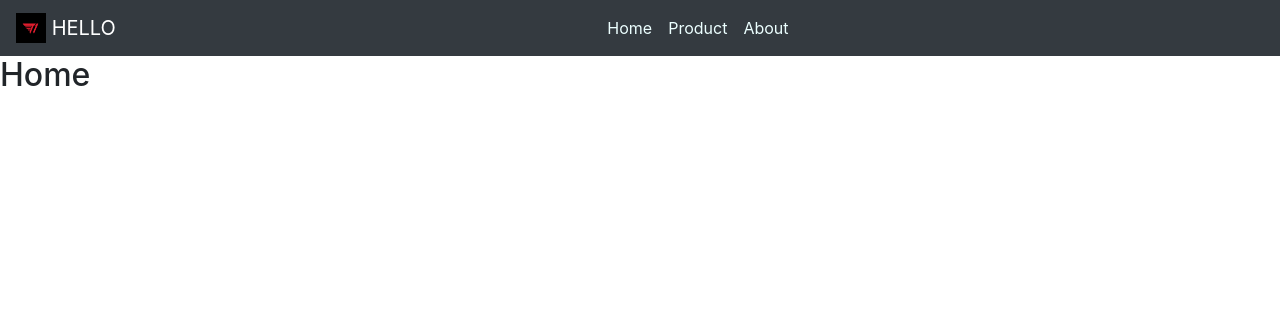
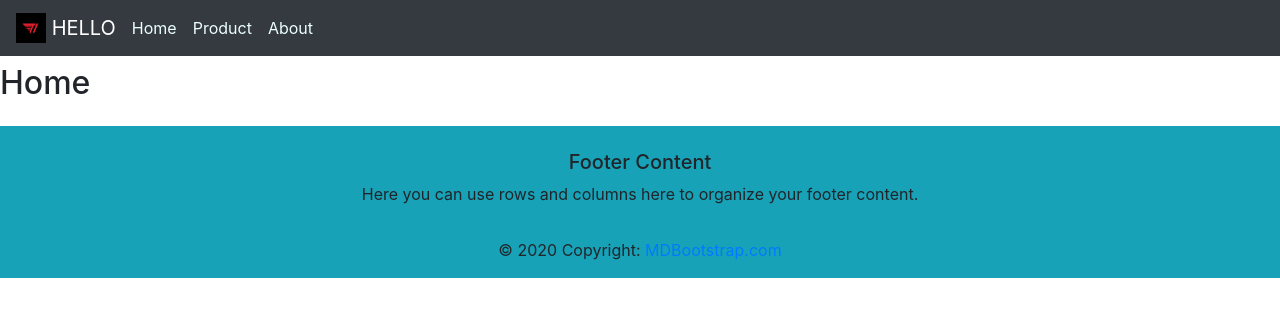
Before and after one commit to quy610/web-react-05, a React app: page / in a window 1280 px wide. Shown: the top 316 px of the page. Built offline with nearby package versions, Linux system fonts and the light colour scheme.

Commit message:
fix product and add footer

```diff
--- a/package.json
+++ b/package.json
@@ -28,6 +28,8 @@
     "bootstrap": "^4.4.1",
     "css-loader": "^3.5.3",
     "jquery": "^3.5.0",
+    "mdbreact": "^4.26.0",
+    "path": "^0.12.7",
     "popper.js": "^1.16.1",
     "postcss-loader": "^3.0.0",
     "precss": "^4.0.0",
--- a/src/App.js
+++ b/src/App.js
@@ -1,7 +1,7 @@
 import React from "react";
-import Form from "./js/components/Form";
 import TopMenu from "./js/components/TopMenu";
 import Product from './js/components/Products';
+import FooterPage from './js/components/Footer';
 
 import {
   BrowserRouter as Router,
@@ -9,13 +9,17 @@ import {
   Route,
 } from "react-router-dom";
 
+const homeStyle = {
+  'margin-top': '5%'
+};
+
 export default function App() {
   function Home() {
-    return <h2>Home</h2>
+    return <h2 style={homeStyle}>Home</h2>
   }
 
   function About() {
-    return <h2>About</h2>
+    return <h2 style={homeStyle}>About</h2>
   }
 
   return (
@@ -33,6 +37,7 @@ export default function App() {
             <Home />
           </Route>
         </Switch>
+        <FooterPage />
       </Router>
     </div>
   );
--- /dev/null
+++ b/src/css/Product.css
@@ -0,0 +1,13 @@
+.card {
+    margin-top: 3rem;
+}
+
+#product {
+    margin-top: 5rem;
+}
+
+.card:hover {
+    transform: scale(1.001);
+    transition: all 0.3s;
+    box-shadow: 0 4px 8px 0 rgba(0, 0, 0, 0.2), 0 6px 20px 0 rgba(0, 0, 0, 0.19);
+}
--- a/src/css/TopMenu.css
+++ b/src/css/TopMenu.css
@@ -1,5 +1,6 @@
 .navbar-nav a {
     color: #ecffff !important;
+    margin-right: 1em;
 }
 
 .navbar-nav a:hover {
--- /dev/null
+++ b/src/js/components/Footer.js
@@ -0,0 +1,44 @@
+import React from "react";
+import { MDBCol, MDBContainer, MDBRow, MDBFooter } from "mdbreact";
+
+const FooterPage = () => {
+  return (
+    <MDBFooter className="font-small pt-4 mt-4 bg-info">
+      <MDBContainer fluid className="text-center text-md-center">
+        <MDBRow>
+          <MDBCol md="12">
+            <h5 className="title">Footer Content</h5>
+            <p>
+              Here you can use rows and columns here to organize your footer
+              content.
+            </p>
+          </MDBCol>
+          {/* <MDBCol md="6">
+            <h5 className="title">Links</h5>
+            <ul>
+              <li className="list-unstyled">
+                <a href="#!">Link 1</a>
+              </li>
+              <li className="list-unstyled">
+                <a href="#!">Link 2</a>
+              </li>
+              <li className="list-unstyled">
+                <a href="#!">Link 3</a>
+              </li>
+              <li className="list-unstyled">
+                <a href="#!">Link 4</a>
+              </li>
+            </ul>
+          </MDBCol> */}
+        </MDBRow>
+      </MDBContainer>
+      <div className="footer-copyright text-center py-3">
+        <MDBContainer fluid>
+          &copy; {new Date().getFullYear()} Copyright: <a href="https://www.mdbootstrap.com"> MDBootstrap.com </a>
+        </MDBContainer>
+      </div>
+    </MDBFooter>
+  );
+}
+
+export default FooterPage;
--- a/src/js/components/Products.js
+++ b/src/js/components/Products.js
@@ -1,16 +1,57 @@
-import React from 'react';
-import { Container, Row, Card, Button, Col } from 'react-bootstrap';
+import React, { useState } from 'react';
+import { Container, Row, Card, Button, Col, Form, FormControl } from 'react-bootstrap';
+
+import '../../css/Product.css';
 
 function Products() {
-  const item = [
+  const [products, setproducts] = useState([
     {
       title: "product 1",
       description: "product product product product"
+    },
+    {
+      title: "product 2",
+      description: "product product product product"
+    },
+    {
+      title: "product 3",
+      description: "product product product product"
+    },
+    {
+      title: "product 4",
+      description: "product product product product"
+    },
+    {
+      title: "product 5",
+      description: "product product product product"
+    },
+    {
+      title: "product 6",
+      description: "product product product product"
+    },
+    {
+      title: "product 7",
+      description: "product product product product"
+    },
+    {
+      title: "product 8",
+      description: "product product product product"
+    },
+    {
+      title: "product 8",
+      description: "product product product product"
     }
-  ]
+  ]);
 
   return (
-    <Container>
+    <Container id="product">
+      <Form inline className="justify-content-center">
+        <FormControl type="text" placeholder="" className="mr-sm-2" />
+        <Button variant="outline-success">Search</Button>
+      </Form>
+      <Row>
+        {products.map((item, index) => (
+          <Col sm="4" key={index} className="d-flex justify-content-around">
             <Card style={{ width: '18rem' }}>
               <Card.Img variant="top" src="https://loremflickr.com/320/240" />
               <Card.Body>
@@ -18,9 +59,12 @@ function Products() {
                 <Card.Text>
                   {item.description}
                 </Card.Text>
-          <Button variant="primary">Go somewhere</Button>
+                <Button variant="primary" >Add To Cart</Button>
               </Card.Body>
             </Card>
+          </Col>
+        ))}
+      </Row>
     </Container>
   );
 }
--- a/src/js/components/TopMenu.js
+++ b/src/js/components/TopMenu.js
@@ -7,7 +7,7 @@ import '../../css/TopMenu.css';
 
 function TopMenu() {
   return (
-    <Navbar bg="dark" expand="md" variant="dark">
+    <Navbar bg="dark" expand="md" variant="dark" fixed="top">
       <Navbar.Brand href="#home">
         <img
           alt=""
@@ -20,10 +20,10 @@ function TopMenu() {
       </Navbar.Brand>
       <Navbar.Toggle aria-controls="basic-navbar-nav" />
       <Navbar.Collapse id="basic-navbar-nav">
-        <Nav className="mr-auto ml-auto">
-          <Nav.Link><Link to="/">Home</Link></Nav.Link>
-          <Nav.Link><Link to="/product">Product</Link></Nav.Link>
-          <Nav.Link><Link to="/about">About</Link></Nav.Link>
+        <Nav className="mr-auto">
+          <Link to="/">Home</Link>
+          <Link to="/product">Product</Link>
+          <Link to="/about">About</Link>
         </Nav>
       </Navbar.Collapse>
     </Navbar>
--- a/webpack.config.js
+++ b/webpack.config.js
@@ -1,4 +1,5 @@
 const HtmlWebPackPlugin = require("html-webpack-plugin");
+const path = require('path');
 
 module.exports = {
   module: {
@@ -30,6 +31,11 @@ module.exports = {
       },
     ]
   },
+
+  devServer: {
+    historyApiFallback: true,
+  },
+
   plugins: [
     new HtmlWebPackPlugin({
       template: "./src/index.html",
```
Also changed, not shown: src/js/components/Form.js (deleted), 1 other file (tests, documents, lock files or other folders). Lines whose indentation alone changed are shown as unchanged.
